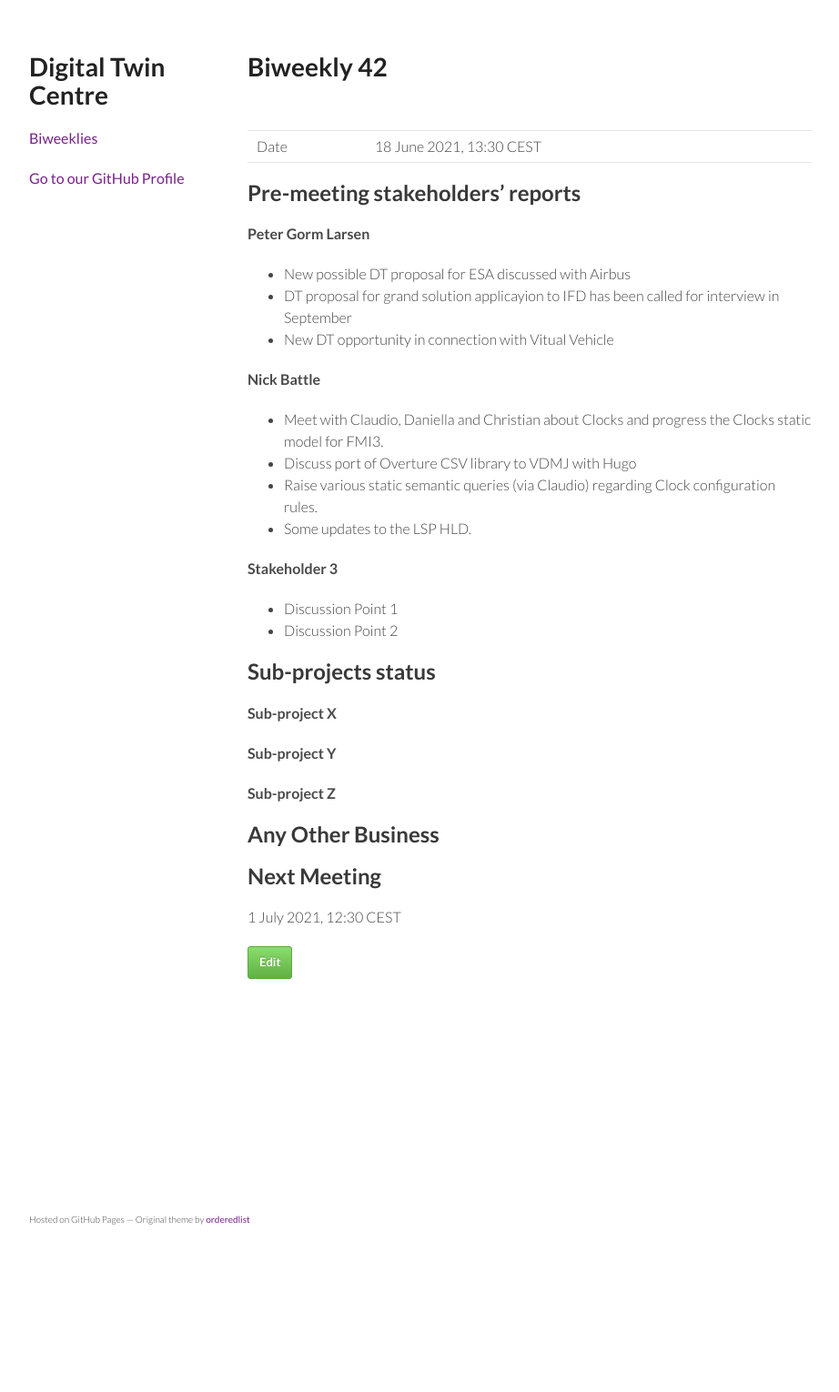
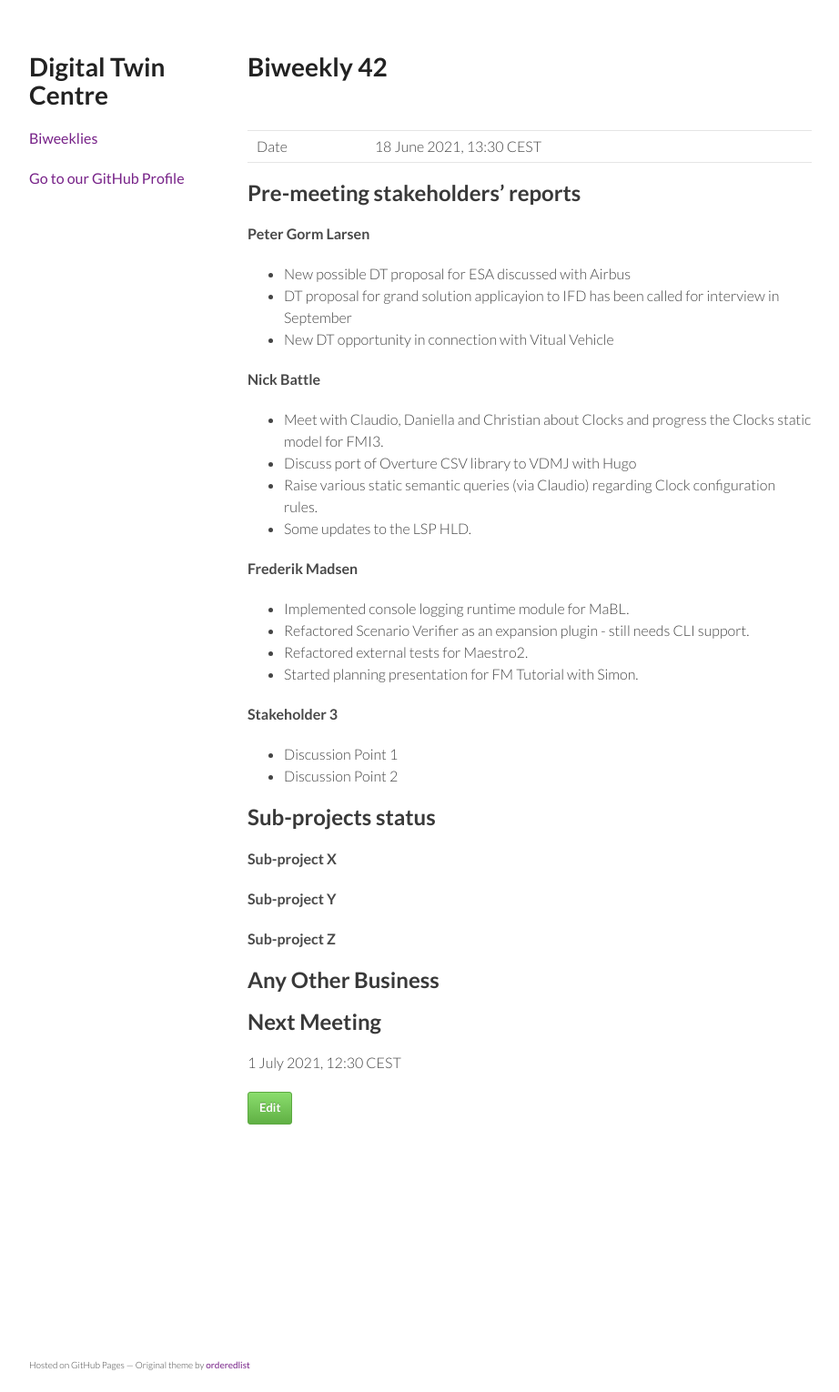
Before and after one commit to digitaltwincentre/digitaltwincentre.github.io, a Jekyll site: the page built from _biweeklies/Biweekly-42.md, in a window 1280 px wide. Shown: the whole page at 91% size, without its empty margins (178-1100 px from the left). Built offline with Jekyll 4.4.1, drawn with Linux system fonts in a browser that asks for light colours; nearby versions of some CDN libraries; before the commit the page ends 1370 px from its top, so only the background shows below that.

Commit message:
Update Biweekly-42.md

```diff
--- a/_biweeklies/Biweekly-42.md
+++ b/_biweeklies/Biweekly-42.md
@@ -31,6 +31,12 @@ date: 18 June 2021, 1330 CEST
 * Raise various static semantic queries (via Claudio) regarding Clock configuration rules.
 * Some updates to the LSP HLD.
 
+#### Frederik Madsen
+* Implemented console logging runtime module for MaBL.
+* Refactored Scenario Verifier as an expansion plugin - still needs CLI support.
+* Refactored external tests for Maestro2.
+* Started planning presentation for FM Tutorial with Simon.
+
 #### Stakeholder 3
 * Discussion Point 1
 * Discussion Point 2
```
